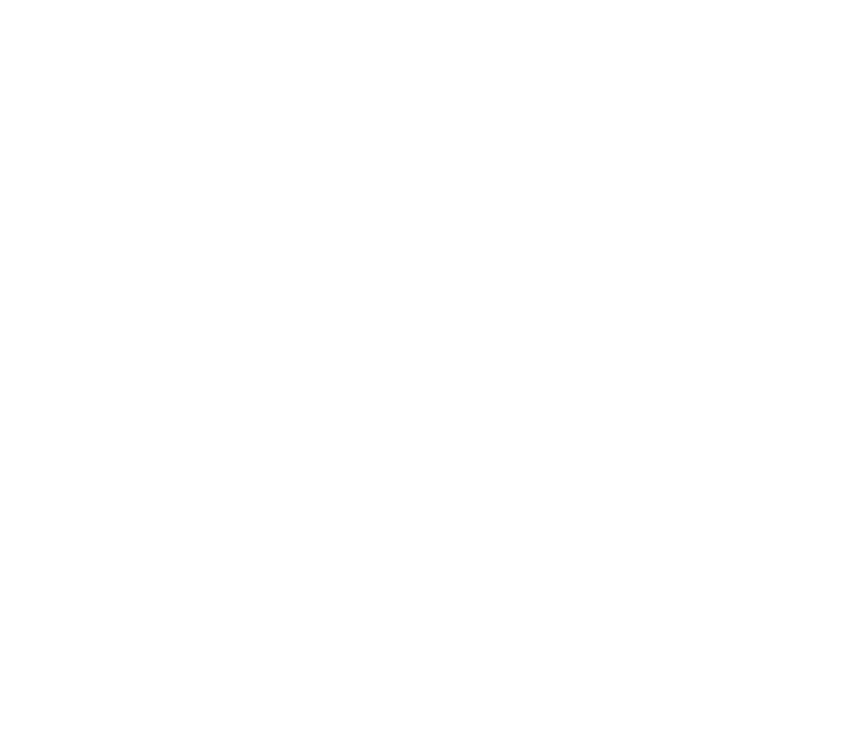
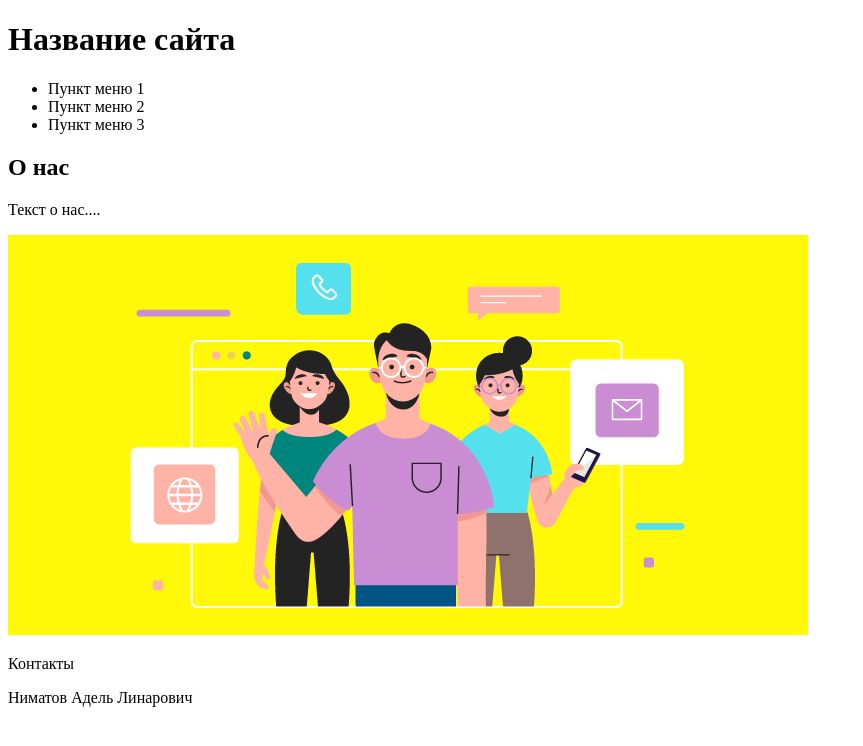
Before and after one commit to adel-dotcom/project, a plain HTML site: page index.html in a window 1280 px wide. Shown: the whole page, without its empty margins (0-863 px from the left). Drawn offline with Linux system fonts and the light colour scheme.

Commit message:
Оформление главной страницы

```diff
--- a/index.html
+++ b/index.html
@@ -6,6 +6,26 @@
     <title>Document</title>
 </head>
 <body>
-
+    <header>
+        <h1>Название сайта</h1>
+        <nav>
+            <ul>
+                <li>Пункт меню 1</li>
+                <li>Пункт меню 2</li>
+                <li>Пункт меню 3</li>
+            </ul>
+        </nav>
+    </header>
+    <main>
+        <div>
+            <h2>О нас</h2>
+            <p>Текст о нас....</p>
+            <img src="images/about us.png" alt="">
+        </div>
+    </main>
+    <footer>
+        <p>Контакты</p>
+        <p>Ниматов Адель Линарович</p>
+    </footer>
 </body>
 </html>
```
Also changed, not shown: images/about us.png (added).
